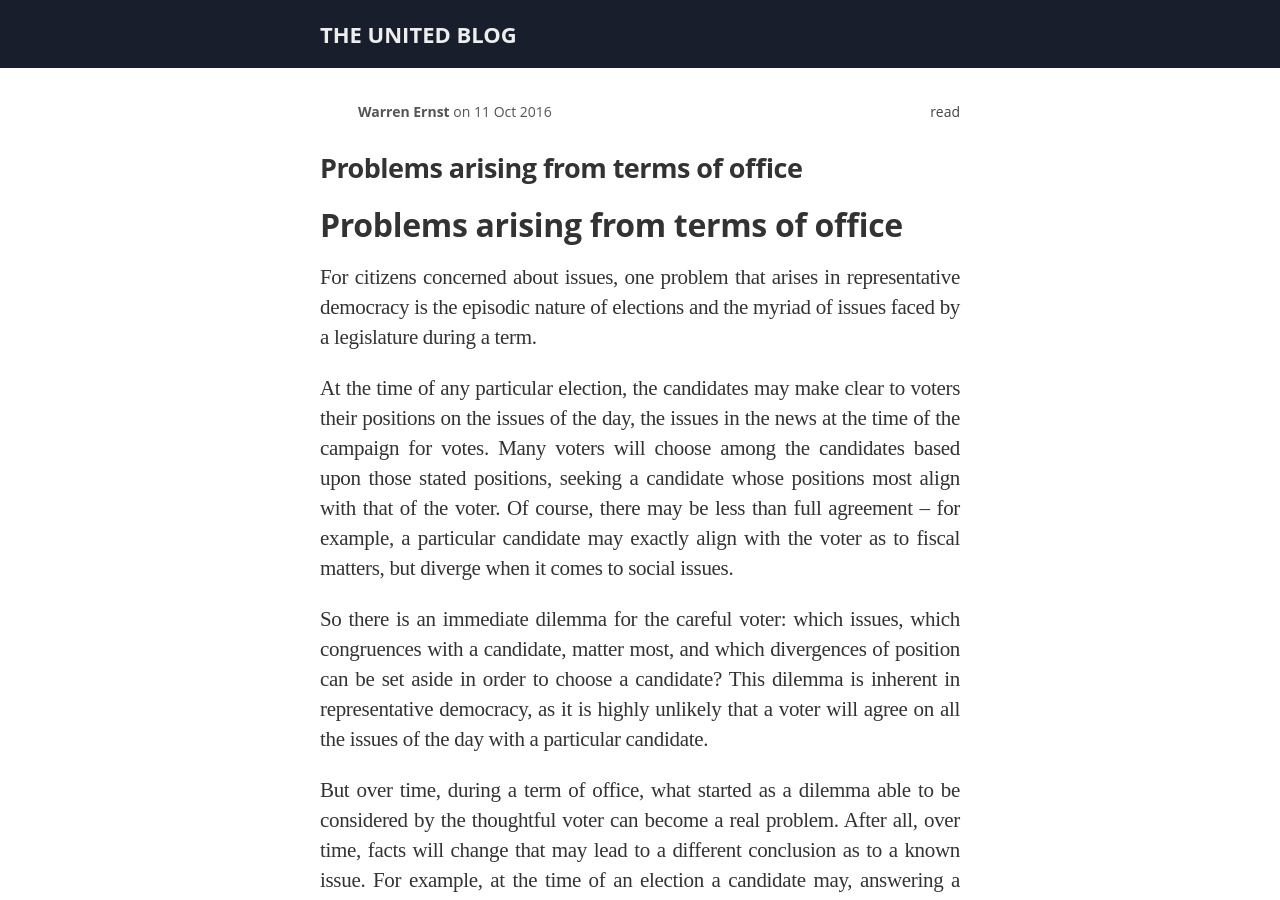
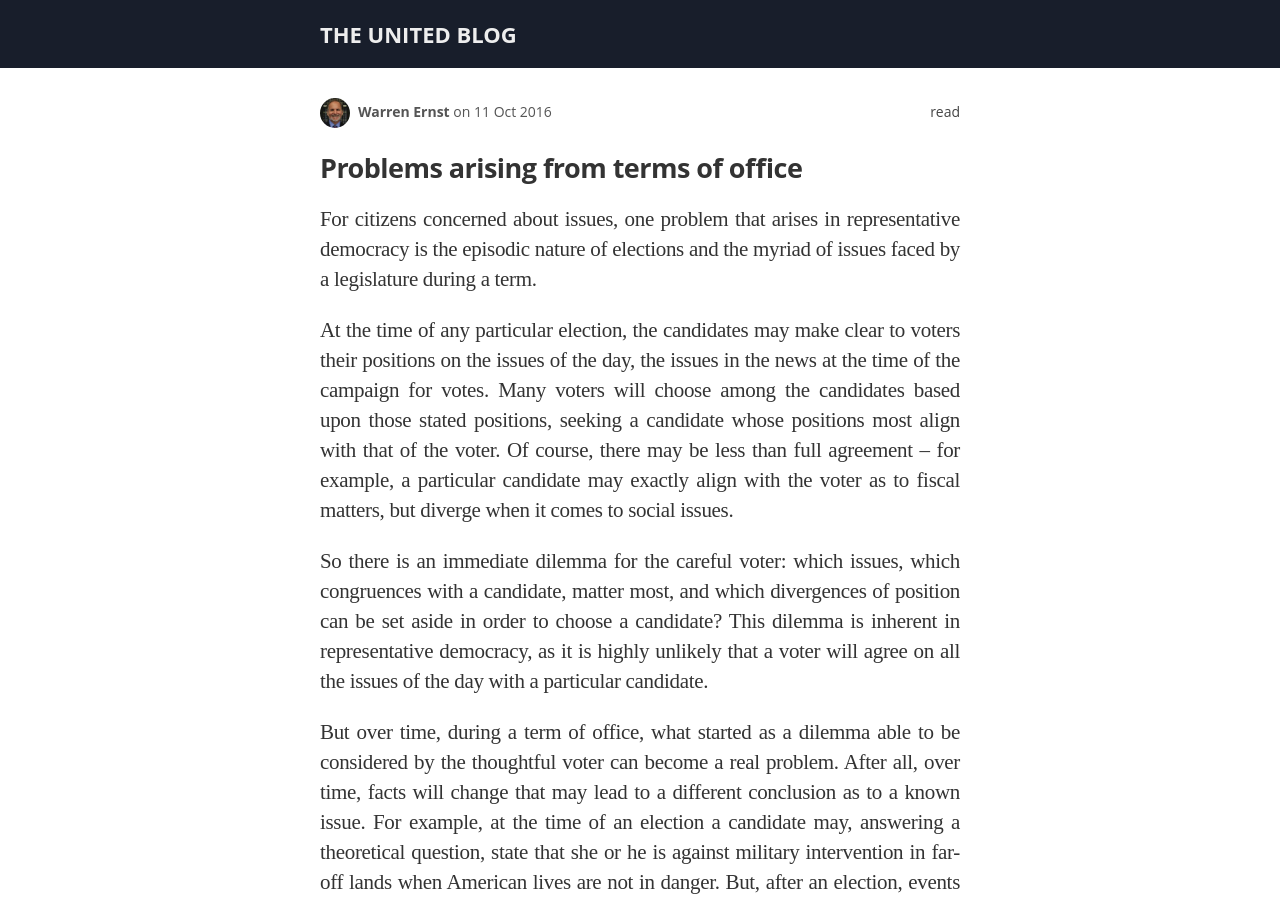
Before and after one commit to voteliquid/blog, a Jekyll site: the page built from _posts/2016-10-11-problems-from-terms-of-office.md, in a window 1280 px wide and 900 px high. Built offline with Jekyll 4.4.1, drawn with Linux system fonts in a browser that asks for light colours; nearby versions of some CDN libraries; some web fonts are replaced.

Commit message:
Add Warren photo

```diff
--- a/_data/authors.yml
+++ b/_data/authors.yml
@@ -14,7 +14,7 @@ davidernst:
   image: "/assets/author_images/davidernst.jpeg"
 warrenernst:
   name: Warren Ernst
-  image: ""
+  image: "/assets/author_images/warrenernst.jpg"
 henrywong:
   name: Henry Wong
   image: "/assets/author_images/henrywong.jpeg"
--- a/_posts/2016-10-11-problems-from-terms-of-office.md
+++ b/_posts/2016-10-11-problems-from-terms-of-office.md
@@ -1,15 +1,9 @@
 ---
 layout: post
 title: Problems arising from terms of office
-subtitle: ""
 author: warrenernst
-date: 2016-10-11
-image: /assets/article_images/2016-07-04-upgrading-democracy/night-track.JPG
-image2: /assets/article_images/2016-07-04-upgrading-democracy/night-track-mobile.JPG
 excerpt: "For citizens concerned about issues, one problem that arises in representative democracy is the episodic nature of elections and the myriad of issues faced by a legislature during a term."
 ---
-
-# Problems arising from terms of office
 
 For citizens concerned about issues, one problem that arises in representative democracy is the episodic nature of elections and the myriad of issues faced by a legislature during a term.
 
```
Also changed, not shown: assets/author_images/warrenernst.jpg (added).
